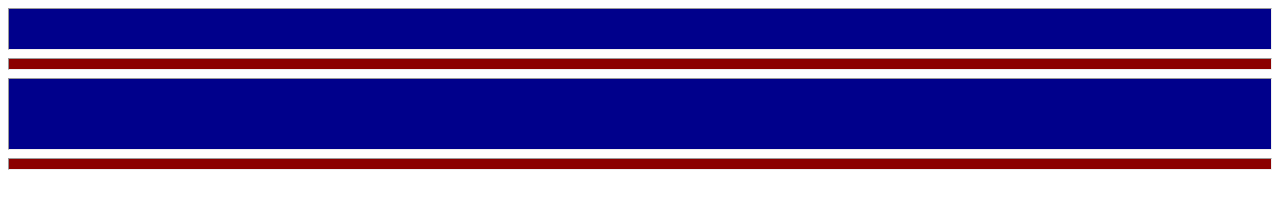
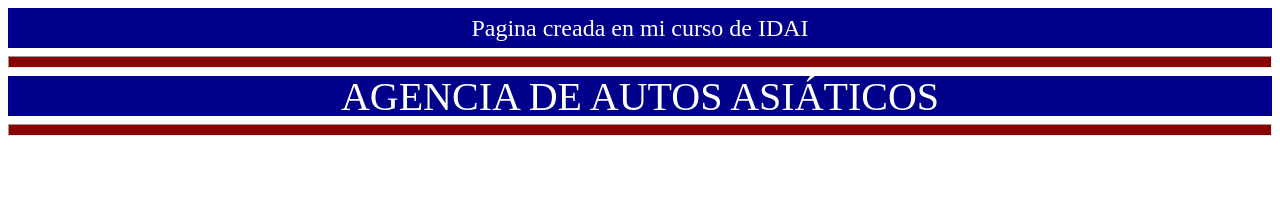
Before and after one commit to PatricioCisneros/ejercicio-integrador2-patricio, a plain HTML site: page index.html in a window 1280 px wide. Drawn offline with Linux system fonts and the light colour scheme.

Commit message:
acomodo de franjas en el css

```diff
--- a/index.html
+++ b/index.html
@@ -8,12 +8,12 @@
 </head>
 
 <body>
-    <hr style="color: darkblue; background-color:darkblue; height: 40px; size: 15px;">
+     <div class="franja-azul-pequeña">Pagina creada en mi curso de IDAI</div>
 
-    <hr style="color: darkred; background-color:darkred; height: 10px; size: 15px;">
+    <hr class="franja-roja">
 
-     <hr style="color: darkblue; background-color:darkblue; height: 70px; size: 15px;">
+     <div class="franja-azul-grande">AGENCIA DE AUTOS ASIÁTICOS</div>
 
-     <hr style="color: darkred; background-color:darkred; height: 10px; size: 15px;">
+     <hr class="franja-roja">
 </body>
 </html>
--- a/style.css
+++ b/style.css
@@ -0,0 +1,31 @@
+.franja-azul-pequeña{
+
+    background-color: darkblue;
+    color: white;
+    text-align: center;
+    font-size: x-large;
+    height: 40px;
+    display: flex;
+    align-items: center;
+    justify-content: center;
+}
+
+.franja-azul-grande{
+
+    background-color: darkblue;
+    color: white;
+    text-align: center;
+    font-size: 40px;
+    height: 40px;
+    display: flex;
+    align-items: center;
+    justify-content: center;
+}
+
+.franja-roja{
+
+    color: darkred;
+    background-color:darkred;
+    height: 10px;
+    size: 15px;
+}
```
